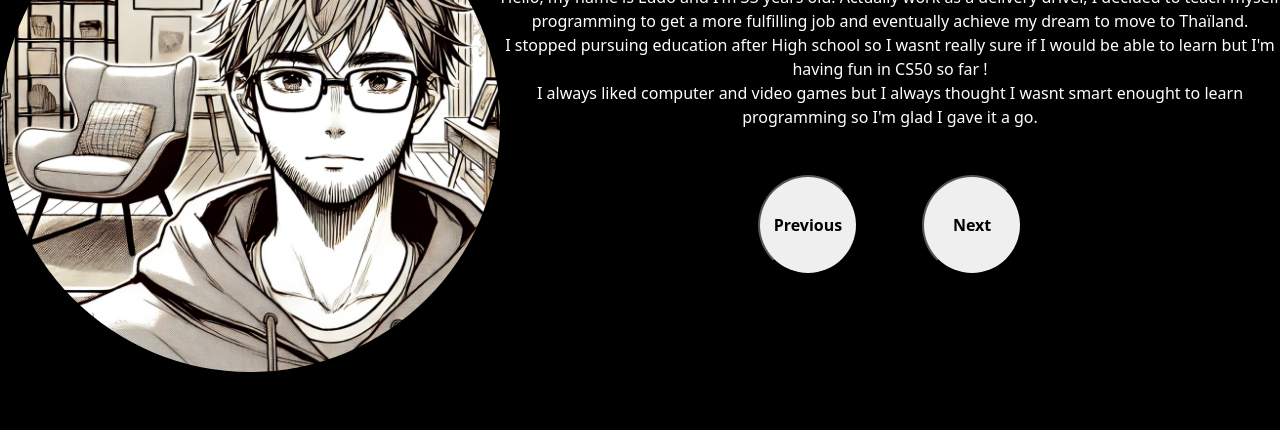
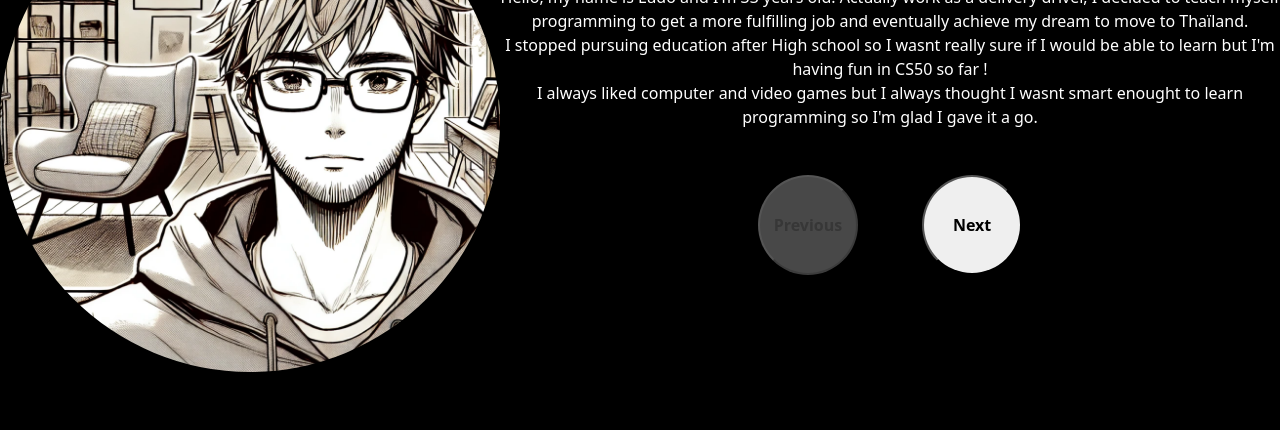
Before and after one commit to Hopeful117/Personnal-page, a plain HTML site: page about.html in a window 1280 px wide. Shown: the part 370-800 px from the top of the page. Drawn offline with nearby package versions, Linux system fonts and the light colour scheme; the site is published under a folder, as on GitHub Pages, so addresses that start at the root find nothing.

Commit message:
Update about.html

```diff
--- a/about.html
+++ b/about.html
@@ -6,7 +6,7 @@
         <link href="https://cdn.jsdelivr.net/npm/bootstrap@5.2.3/dist/css/bootstrap.min.css" rel="stylesheet" integrity="sha384-rbsA2VBKQhggwzxH7pPCaAqO46MgnOM80zW1RWuH61DGLwZJEdK2Kadq2F9CUG65" crossorigin="anonymous">
         <script src="https://cdn.jsdelivr.net/npm/bootstrap@5.2.3/dist/js/bootstrap.bundle.min.js" integrity="sha384-kenU1KFdBIe4zVF0s0G1M5b4hcpxyD9F7jL+jjXkk+Q2h455rYXK/7HAuoJl+0I4" crossorigin="anonymous"></script>
         <link href="styles.css" rel="stylesheet">
-        <script src="/script/script.js" defer></script>
+        <script src="script/script.js" defer></script>
         <title>My Webpage</title>
     </head>
 
```
